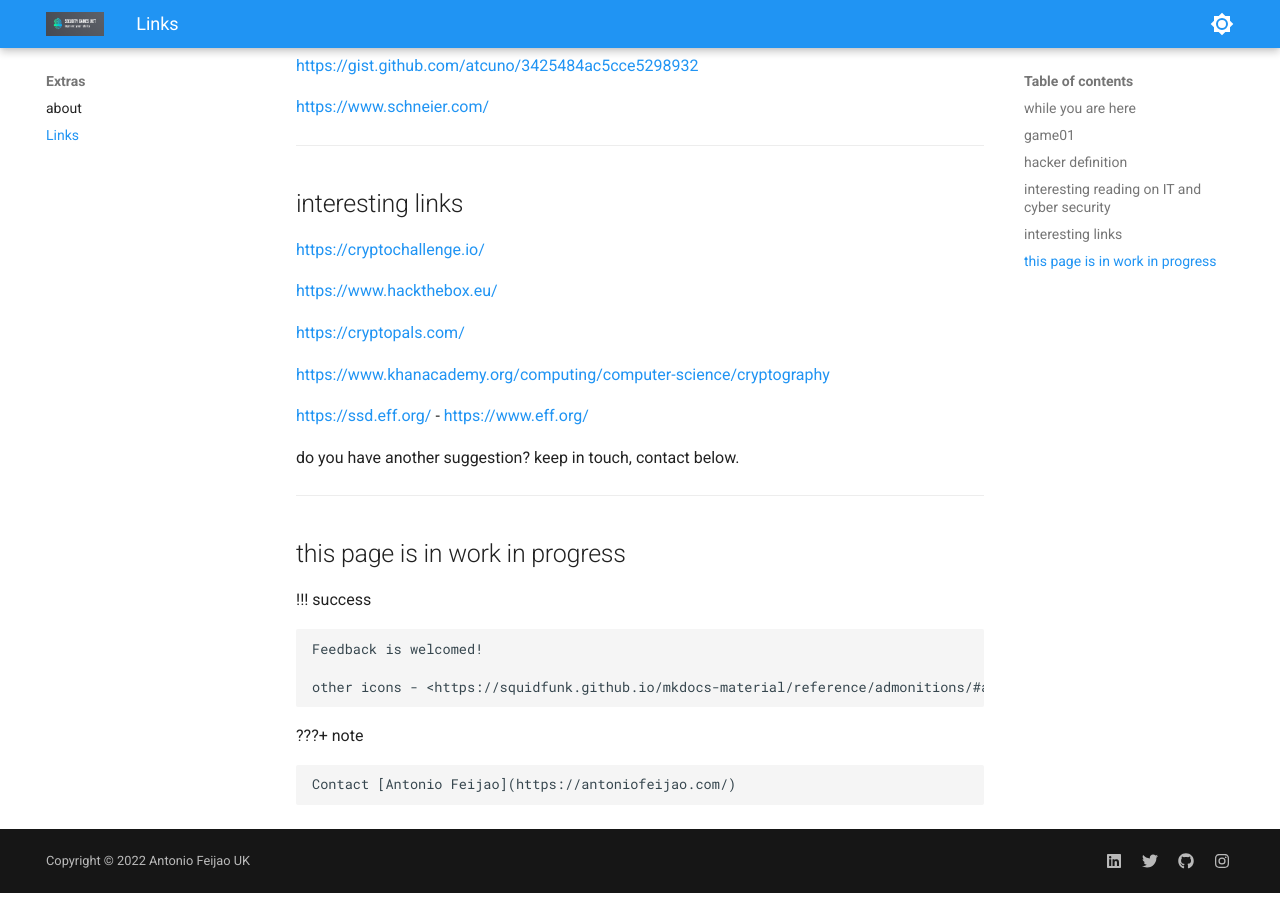
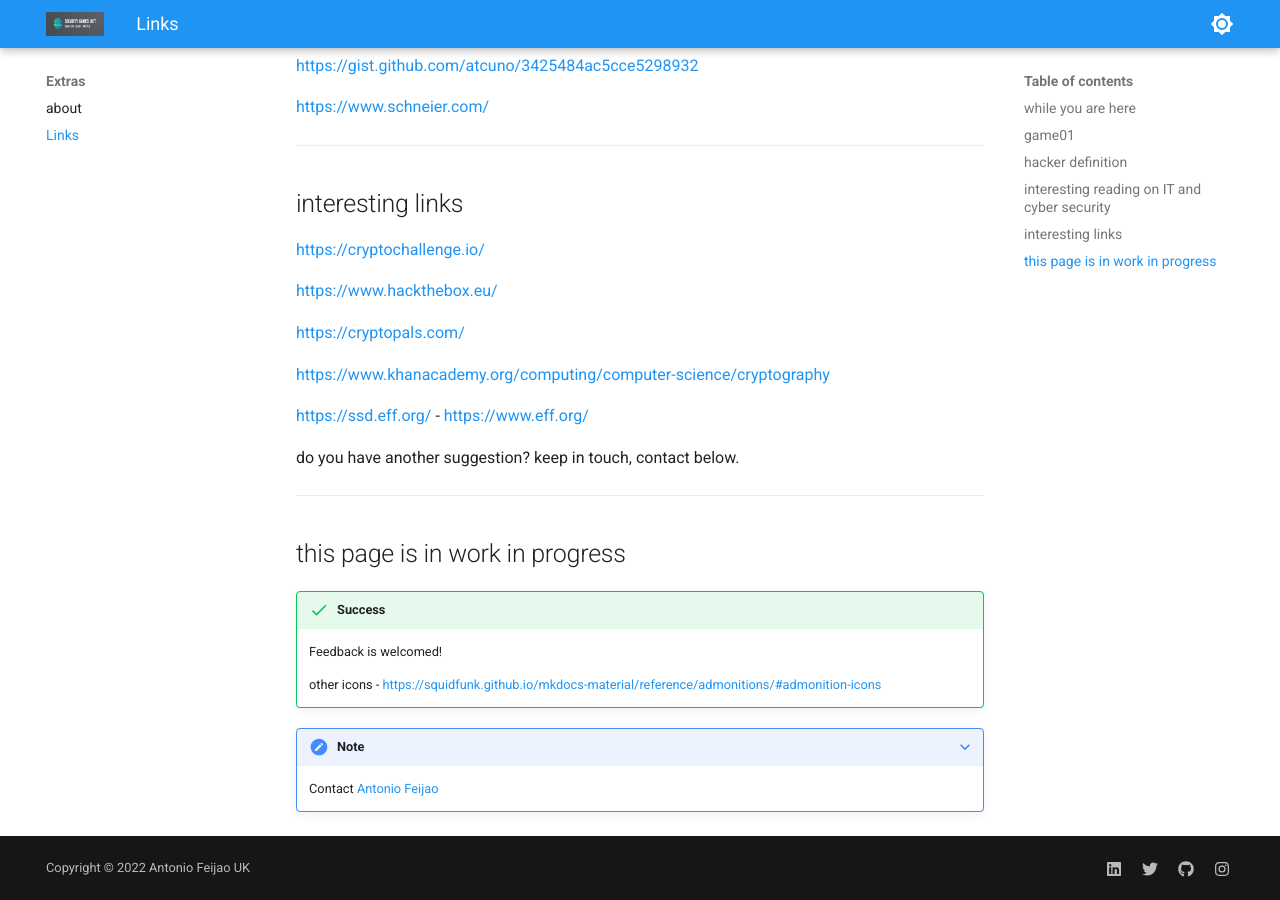
Before and after one commit to AntonioFeijaoUK/www-securitygames-net, an MkDocs documentation site: the page built from docs/extras/links.md, in a window 1280 px wide and 900 px high, scrolled down 1220 px. Built offline with MkDocs 1.6.1 and Material for MkDocs 9.7.7, drawn with Linux system fonts in a browser that asks for light colours.

Commit message:
Update mkdocs.yml

```diff
--- a/mkdocs.yml
+++ b/mkdocs.yml
@@ -9,9 +9,6 @@ theme:
     - navigation.sections
     - navigation.indexes
     - toc.follow
-    - admonition
-    - pymdownx.details
-    - pymdownx.superfences
   highlightjs: true
   hljs_languages:
       - yaml
@@ -81,4 +78,5 @@ markdown_extensions:
   - pymdownx.superfences
   - attr_list
   - md_in_html
-  - pymdownx.superfences
+  - admonition
+  - pymdownx.details
```
